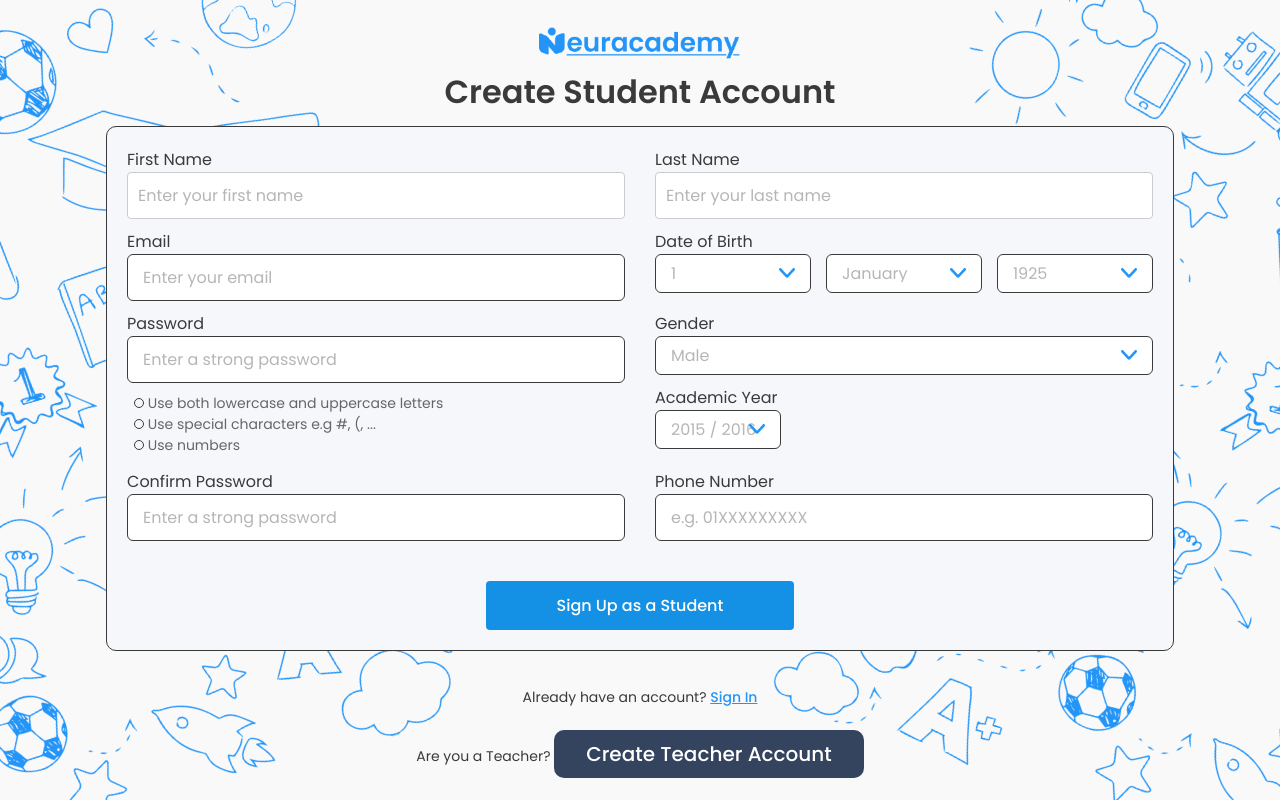
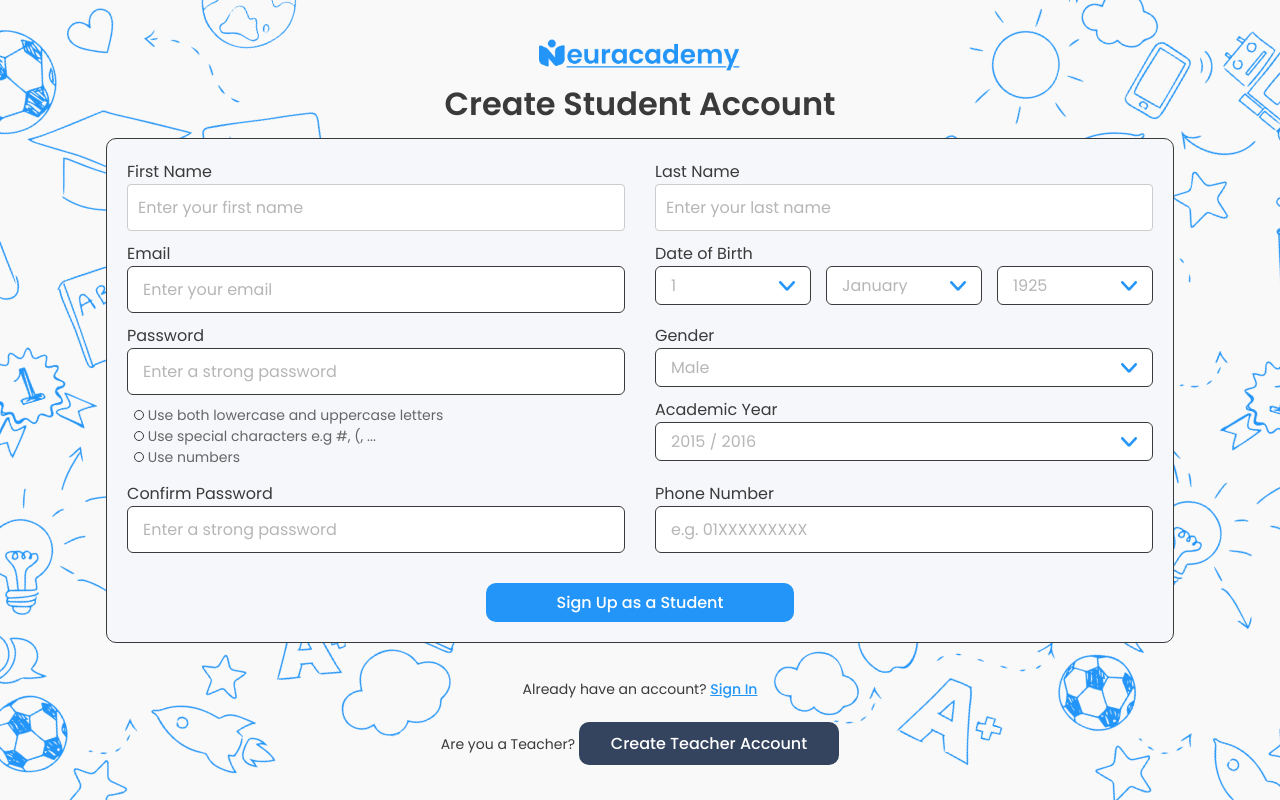
Before and after one commit to ahmedamrelhefnawy/Neon-Academy, a Django app: page /student_sign_up/ in a window 1280 px wide. Run offline with Django 5.2, Linux system fonts and the light colour scheme.

Commit message:
fix: some html and styling refinements

```diff
--- a/App/static/css/style.css
+++ b/App/static/css/style.css
@@ -182,11 +182,15 @@ button.primary {
     background-color: var(--light-primary);
     color: var(--button-primary);
     width: fit-content;
+    display: block;
+    margin-left: auto;
+    margin-right: auto;
     margin-top: 20px;
-    padding: 3px;
+    padding: 5px 30px;
     border: 2px solid transparent;
-    border-radius: 6px;
+    border-radius: 10px;
     cursor: pointer;
+    font-size: 22px;
     font-weight: 500;
     transition: background-color 0.3s ease, color 0.3s ease;
     -webkit-transition: background-color 0.3s ease, color 0.3s ease;
@@ -401,7 +405,7 @@ div.container > div.content > div.form-footer > p {
 }
 
 div.container > div.content > div.form-footer > p > a.secondary {
-    font-size: 20px;
+    font-size: 16px;
 }
 
 
@@ -799,7 +803,7 @@ input[type="text"] {
     justify-content: space-between;
     align-items: center;
     width: 100%;
-    background-color: #1490E4;
+    background-color: #2196f3;
     padding: 12px 30px;
     color: white;
     position: fixed;
@@ -824,6 +828,11 @@ input[type="text"] {
     text-decoration: none;
     font-weight: 500;
     font-size: 15px;
+}
+
+.container.profile {
+    width: 100%;
+    display: block;
 }
 
 .content.profile {
@@ -905,18 +914,3 @@ input[type="text"] {
 .submit {
     margin-top: 30px;
 }
-
-.submit-btn.primary {
-    background-color: #1490E4;
-    color: white;
-    border: none;
-    padding: 12px 24px;
-    border-radius: 4px;
-    font-weight: 500;
-    cursor: pointer;
-    transition: background-color 0.3s;
-}
-
-.submit-btn.primary:hover {
-    background-color: #0e7bc0;
-}
--- a/App/templates/pages/student_complete_account.html
+++ b/App/templates/pages/student_complete_account.html
@@ -35,7 +35,7 @@
     </div>
 
     <div class="form-footer">
-      <p class="primary">Not your account? <a class="primary" href="{% url 'sign_in' %}">Log Out</a></p>
+      <p class="primary">Not your account? <a class="primary" href="{% url 'logout' %}">Log Out</a></p>
     </div>
   </div>
 </div>
--- a/App/templates/pages/student_sign_up.html
+++ b/App/templates/pages/student_sign_up.html
@@ -85,10 +85,8 @@
 
                         <div class="form-group-horizontal">
                             <label class="primary" for="academicYear">Academic Year</label>
-                            <div class="date-inputs">
-                                <div class="select-wrapper">
-                                    <select class="primary input-primary" id="academicYear" name="academicYear" required></select>
-                                </div>
+                            <div class="select-wrapper">
+                                <select class="primary input-primary" id="academicYear" name="academicYear" required></select>
                             </div>
                         </div>
 
```
Also changed, not shown: App/Neuracademy/static/CSS/style.css (+8 -19 lines).
